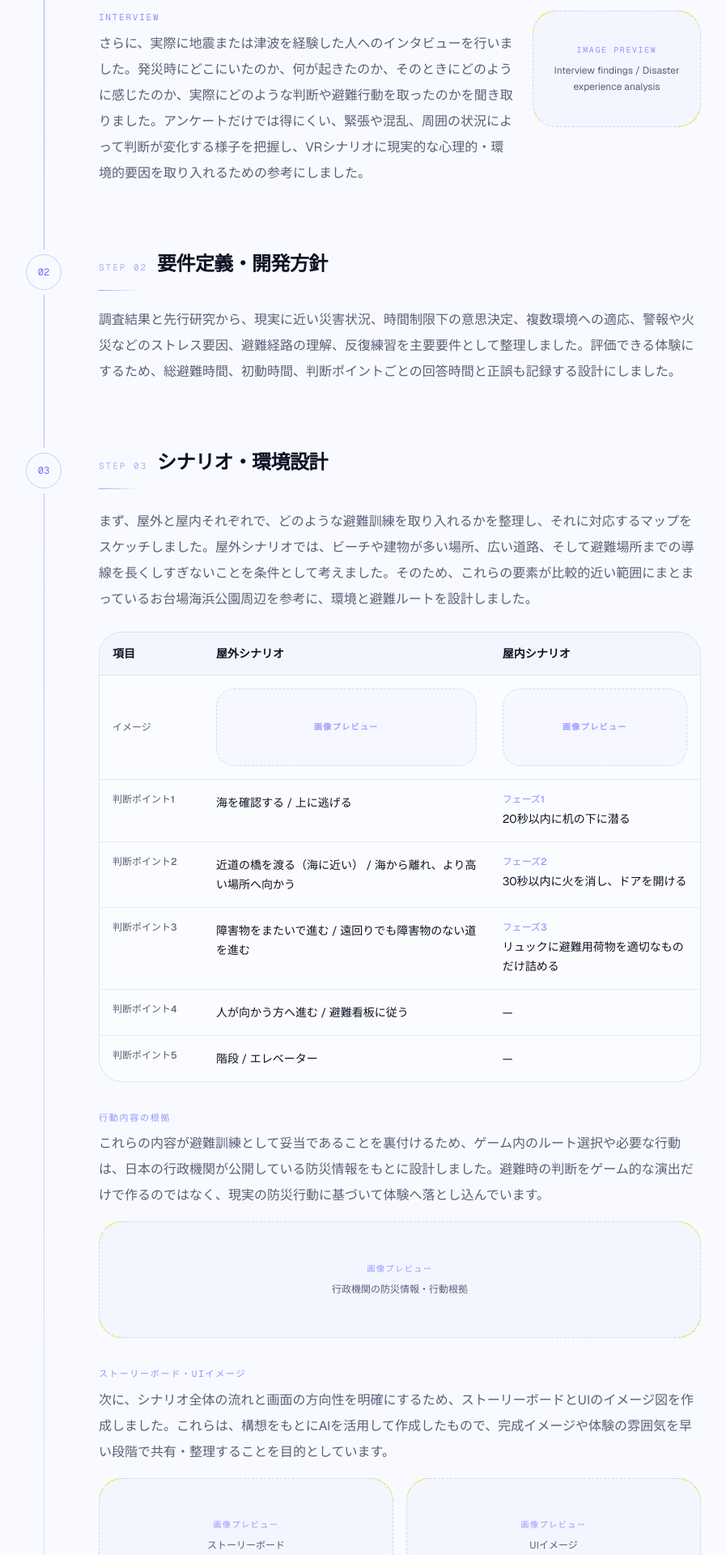
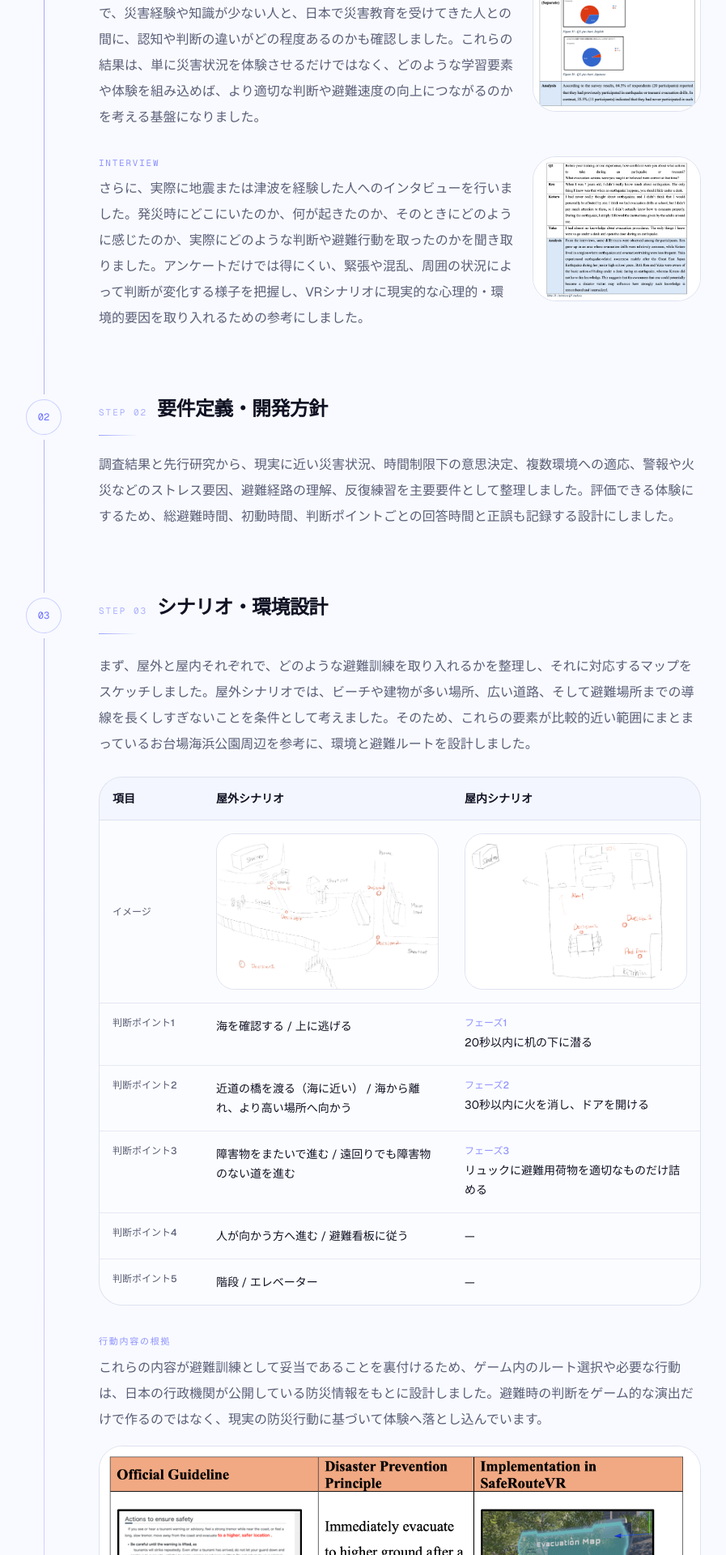
Before and after one commit to mirai-333/portfolio-site, a Next.js app: page /work/saferoute-vr in a window 1280 px wide. Shown: the part 2670-4590 px from the top of the page at 81% size, without its empty margins (198-1095 px from the left). Built offline with nearby package versions, Linux system fonts and the light colour scheme.

Commit message:
Add FYP process images

```diff
--- a/app/work/[slug]/page.tsx
+++ b/app/work/[slug]/page.tsx
@@ -123,18 +123,21 @@ export default async function ProjectDetailPage({
       body:
         '若年層が地震・津波発生時になぜ避難を遅らせるのか、従来の避難訓練にはどのような限界があるのか、そしてVRを活用した避難訓練がどのように有効なのかを先行研究から調査しました。あわせて、類似システムであるSamwoo Immersion、SkillsVR、VR Planetを比較し、それぞれの目的、UIガイド、体験内容、強み・弱みを整理しました。これにより、既存事例で不足している要素と、本研究で取り入れるべき方向性を明確にしました。',
       preview: 'Literature review / Existing system comparison',
+      images: ['/img_FYP1.png', '/img_FYP2.png'],
     },
     {
       label: 'Questionnaire',
       body:
         '続いて、日本人・日本人以外の参加者を対象にアンケートを実施し、災害や避難に関する知識、判断傾向、従来の避難訓練で感じる課題、どのような訓練を求めているかを調べました。回答を分けて比較することで、災害経験や知識が少ない人と、日本で災害教育を受けてきた人との間に、認知や判断の違いがどの程度あるのかも確認しました。これらの結果は、単に災害状況を体験させるだけではなく、どのような学習要素や体験を組み込めば、より適切な判断や避難速度の向上につながるのかを考える基盤になりました。',
       preview: 'Questionnaire results / Comparative analysis',
+      images: ['/img_FYP3.png'],
     },
     {
       label: 'Interview',
       body:
         'さらに、実際に地震または津波を経験した人へのインタビューを行いました。発災時にどこにいたのか、何が起きたのか、そのときにどのように感じたのか、実際にどのような判断や避難行動を取ったのかを聞き取りました。アンケートだけでは得にくい、緊張や混乱、周囲の状況によって判断が変化する様子を把握し、VRシナリオに現実的な心理的・環境的要因を取り入れるための参考にしました。',
       preview: 'Interview findings / Disaster experience analysis',
+      images: ['/img_FYP4.png'],
     },
   ]
 
@@ -423,15 +426,15 @@ export default async function ProjectDetailPage({
                               </p>
                             </div>
 
-                            <div className="flex min-h-36 items-center justify-center rounded-2xl border border-dashed border-brand/25 bg-brand-soft/35 px-4 py-5 text-center">
-                              <div>
-                                <p className="font-mono text-[10px] uppercase tracking-[0.16em] text-brand/70">
-                                  Image preview
-                                </p>
-                                <p className="mt-2 text-xs leading-5 text-muted-foreground">
-                                  {block.preview}
-                                </p>
-                              </div>
+                            <div className="grid gap-3">
+                              {block.images.map((image) => (
+                                <img
+                                  key={image}
+                                  src={image}
+                                  alt={block.preview}
+                                  className="h-auto w-full rounded-2xl border border-border object-contain"
+                                />
+                              ))}
                             </div>
                           </section>
                         ))}
@@ -454,14 +457,18 @@ export default async function ProjectDetailPage({
                                 <tr className="border-b border-border/80">
                                   <th className="px-4 py-4 text-xs font-medium text-muted-foreground">イメージ</th>
                                   <th className="px-4 py-4">
-                                    <div className="flex min-h-24 items-center justify-center rounded-xl border border-dashed border-brand/25 bg-brand-soft/30 px-3 text-center font-mono text-[10px] uppercase tracking-[0.14em] text-brand/65">
-                                      画像プレビュー
-                                    </div>
+                                    <img
+                                      src="/img_FYP5.png"
+                                      alt="屋外シナリオ"
+                                      className="h-auto w-full rounded-xl border border-border object-contain"
+                                    />
                                   </th>
                                   <th className="px-4 py-4">
-                                    <div className="flex min-h-24 items-center justify-center rounded-xl border border-dashed border-brand/25 bg-brand-soft/30 px-3 text-center font-mono text-[10px] uppercase tracking-[0.14em] text-brand/65">
-                                      画像プレビュー
-                                    </div>
+                                    <img
+                                      src="/img_FYP6.png"
+                                      alt="屋内シナリオ"
+                                      className="h-auto w-full rounded-xl border border-border object-contain"
+                                    />
                                   </th>
                                 </tr>
                               </thead>
@@ -496,12 +503,11 @@ export default async function ProjectDetailPage({
                           <p className="mt-2 text-[0.98rem] leading-8 text-muted-foreground sm:text-base">
                             これらの内容が避難訓練として妥当であることを裏付けるため、ゲーム内のルート選択や必要な行動は、日本の行政機関が公開している防災情報をもとに設計しました。避難時の判断をゲーム的な演出だけで作るのではなく、現実の防災行動に基づいて体験へ落とし込んでいます。
                           </p>
-                          <div className="mt-4 flex min-h-36 items-center justify-center rounded-2xl border border-dashed border-brand/25 bg-brand-soft/35 px-4 py-5 text-center">
-                            <div>
-                              <p className="font-mono text-[10px] uppercase tracking-[0.16em] text-brand/70">画像プレビュー</p>
-                              <p className="mt-2 text-xs leading-5 text-muted-foreground">行政機関の防災情報・行動根拠</p>
-                            </div>
-                          </div>
+                          <img
+                            src="/img_FYP7.png"
+                            alt="行政機関の防災情報・行動根拠"
+                            className="mt-4 h-auto w-full rounded-2xl border border-border object-contain"
+                          />
                         </section>
 
                         <section>
@@ -512,13 +518,16 @@ export default async function ProjectDetailPage({
                             次に、シナリオ全体の流れと画面の方向性を明確にするため、ストーリーボードとUIのイメージ図を作成しました。これらは、構想をもとにAIを活用して作成したもので、完成イメージや体験の雰囲気を早い段階で共有・整理することを目的としています。
                           </p>
                           <div className="mt-4 grid gap-4 sm:grid-cols-2">
-                            {['ストーリーボード', 'UIイメージ'].map((label) => (
-                              <div key={label} className="flex min-h-36 items-center justify-center rounded-2xl border border-dashed border-brand/25 bg-brand-soft/35 px-4 py-5 text-center">
-                                <div>
-                                  <p className="font-mono text-[10px] uppercase tracking-[0.16em] text-brand/70">画像プレビュー</p>
-                                  <p className="mt-2 text-xs leading-5 text-muted-foreground">{label}</p>
-                                </div>
-                              </div>
+                            {[
+                              { label: 'ストーリーボード', image: '/img_FYP8.png' },
+                              { label: 'UIイメージ', image: '/img_FYP9.png' },
+                            ].map((item) => (
+                              <img
+                                key={item.label}
+                                src={item.image}
+                                alt={item.label}
+                                className="h-auto w-full rounded-2xl border border-border object-contain"
+                              />
                             ))}
                           </div>
                         </section>
@@ -530,12 +539,11 @@ export default async function ProjectDetailPage({
                           <p className="mt-2 text-[0.98rem] leading-8 text-muted-foreground sm:text-base">
                             その後、体験全体のフローを洗い出し、必要なUI画面・シーン構成・イベントの流れを整理しました。あわせて、開発時にどのような構造でスクリプトを組み立てるかも検討し、各機能やイベントの関係を事前に整理してから実装へ進みました。
                           </p>
-                          <div className="mt-4 flex min-h-36 items-center justify-center rounded-2xl border border-dashed border-brand/25 bg-brand-soft/35 px-4 py-5 text-center">
-                            <div>
-                              <p className="font-mono text-[10px] uppercase tracking-[0.16em] text-brand/70">画像プレビュー</p>
-                              <p className="mt-2 text-xs leading-5 text-muted-foreground">フロー図・実装構造</p>
-                            </div>
-                          </div>
+                          <img
+                            src="/img_FYP10.png"
+                            alt="フロー図・実装構造"
+                            className="mt-4 h-auto w-full rounded-2xl border border-border object-contain"
+                          />
                         </section>
                       </div>
                     ) : isWeDo && index === 9 ? (
```
